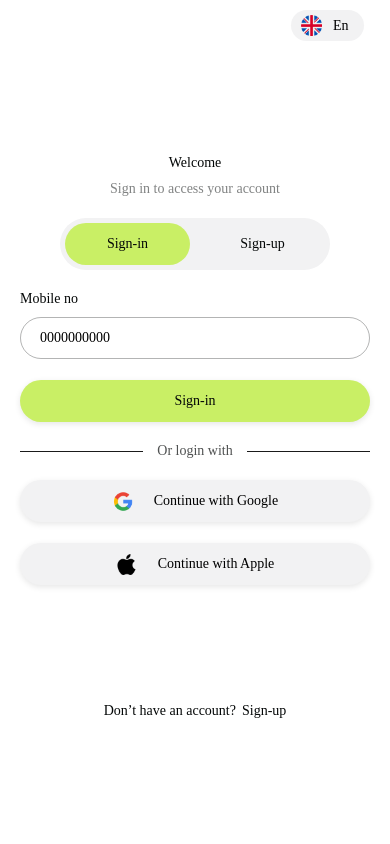
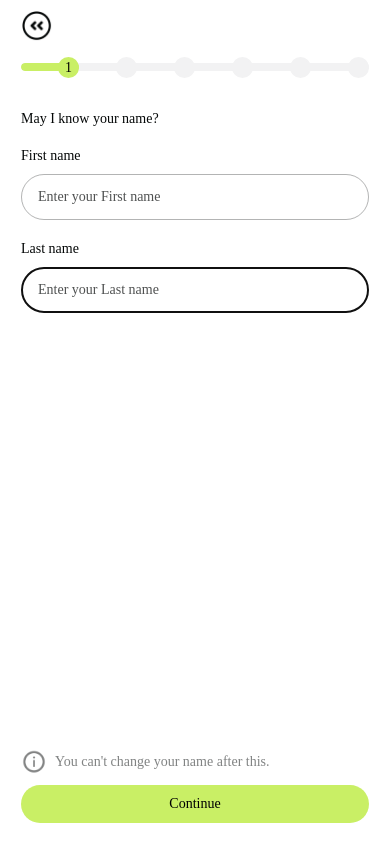
Before and after one commit to rutunovicbase/skincare-app, a React Native app: screen /EnterName in a window 390 px wide. Built offline with nearby package versions, Linux system fonts and the light colour scheme; what react-native-responsive-fontsize would draw is missing.

Commit message:
- Added enter name screen and animations for progress bar

```diff
--- /dev/null
+++ b/src/Components/common/ProgressBar.tsx
@@ -0,0 +1,166 @@
+import React, { useEffect } from 'react';
+import { View, StyleSheet, Text } from 'react-native';
+import Animated, {
+  useSharedValue,
+  useAnimatedStyle,
+  withTiming,
+  interpolate,
+  Extrapolate,
+} from 'react-native-reanimated';
+import { colors } from '../../Constant/Colors';
+import { fonts } from '../../Constant/Fonts';
+import { fontSize, wp } from '../../Helpers/globalFunction';
+
+interface ProgressBarProps {
+  currentStep: number; // 1-6
+  totalSteps?: number;
+  height?: number;
+  backgroundColor?: string;
+  progressColor?: string;
+  borderRadius?: number;
+  duration?: number;
+  showStepNumbers?: boolean;
+}
+
+const ProgressBar: React.FC<ProgressBarProps> = ({
+  currentStep,
+  totalSteps = 6,
+  height = wp(2.13),
+  backgroundColor = colors.secondaryGray,
+  progressColor = colors.primary,
+  borderRadius = 999,
+  duration = 500,
+}) => {
+  const progress = useSharedValue(0);
+
+  useEffect(() => {
+    const progressValue =
+      Math.max(0, Math.min(currentStep, totalSteps)) / totalSteps;
+    progress.value = withTiming(progressValue, { duration });
+  }, [currentStep, totalSteps, duration, progress]);
+
+  const animatedStyle = useAnimatedStyle(() => {
+    const width = interpolate(
+      progress.value,
+      [0, 1],
+      [0, 100],
+      Extrapolate.CLAMP,
+    );
+
+    return {
+      width: `${width}%`,
+    };
+  });
+
+  const renderStepCircles = () => {
+    return (
+      <View style={[styles.circlesContainer, { top: -wp(1.6) }]}>
+        {Array.from({ length: totalSteps }, (_, index) => {
+          const stepNumber = index + 1;
+          const isCompleted = stepNumber < currentStep;
+          const isCurrent = stepNumber === currentStep;
+
+          return (
+            <View key={stepNumber} style={styles.circleWrapper}>
+              <View
+                style={[
+                  styles.stepCircle,
+                  {
+                    backgroundColor:
+                      isCompleted || isCurrent
+                        ? progressColor
+                        : colors.secondaryGray,
+                    borderColor:
+                      isCompleted || isCurrent
+                        ? progressColor
+                        : backgroundColor,
+                  },
+                ]}
+              >
+                {currentStep === stepNumber && (
+                  <Text style={styles.stepNumberText}>{stepNumber}</Text>
+                )}
+              </View>
+            </View>
+          );
+        })}
+      </View>
+    );
+  };
+
+  return (
+    <View style={styles.mainContainer}>
+      <View style={[styles.progressBarContainer]}>
+        <View
+          style={[
+            styles.container,
+            {
+              height,
+              borderRadius,
+              backgroundColor,
+            },
+          ]}
+        >
+          <Animated.View
+            style={[
+              styles.progress,
+              {
+                backgroundColor: progressColor,
+                borderRadius,
+              },
+              animatedStyle,
+            ]}
+          />
+        </View>
+        {renderStepCircles()}
+      </View>
+    </View>
+  );
+};
+
+const styles = StyleSheet.create({
+  mainContainer: {
+    width: '100%',
+  },
+  progressBarContainer: {
+    position: 'relative',
+    width: '100%',
+    justifyContent: 'center',
+  },
+  container: {
+    width: '100%',
+    overflow: 'hidden',
+  },
+  progress: {
+    height: '100%',
+  },
+  circlesContainer: {
+    position: 'absolute',
+    left: wp(9.6),
+    right: 0,
+    flexDirection: 'row',
+    justifyContent: 'space-between',
+    alignItems: 'center',
+    pointerEvents: 'none',
+  },
+  circleWrapper: {
+    alignItems: 'center',
+    justifyContent: 'center',
+  },
+  stepCircle: {
+    width: wp(5.33),
+    height: wp(5.33),
+    borderRadius: wp(4),
+    justifyContent: 'center',
+    alignItems: 'center',
+    borderWidth: 2,
+    zIndex: 2,
+  },
+  stepNumberText: {
+    fontSize: fontSize(14),
+    fontFamily: fonts.Medium,
+    color: colors.black,
+  },
+});
+
+export default ProgressBar;
--- a/src/Constant/Icons.tsx
+++ b/src/Constant/Icons.tsx
@@ -8,4 +8,5 @@ export const icons = {
   frame1: require('../../assets/Images/frame1.png'),
   frame2: require('../../assets/Images/frame2.png'),
   frame3: require('../../assets/Images/frame3.png'),
+  info: require('../../assets/Images/info.png'),
 };
--- a/src/Navigation/RootNavigator.tsx
+++ b/src/Navigation/RootNavigator.tsx
@@ -6,6 +6,8 @@ import Login from '../Screens/Login';
 import OTPVerification from '../Screens/OTPVarification';
 import SelectLanguage from '../Screens/SelectLanguage';
 import Onboarding from '../Screens/Onboarding';
+import EnterName from '../Screens/EnterName';
+import SelectGender from '../Screens/SelectGender';
 
 function RootNavigator(): React.JSX.Element {
   const Stack = createNativeStackNavigator();
@@ -20,6 +22,8 @@ function RootNavigator(): React.JSX.Element {
         <Stack.Screen name="OTPVerification" component={OTPVerification} />
         <Stack.Screen name="SelectLanguage" component={SelectLanguage} />
         <Stack.Screen name="Onboarding" component={Onboarding} />
+        <Stack.Screen name="EnterName" component={EnterName} />
+        <Stack.Screen name="SelectGender" component={SelectGender} />
       </Stack.Navigator>
     </NavigationContainer>
   );
--- /dev/null
+++ b/src/Screens/EnterName.tsx
@@ -0,0 +1,145 @@
+import React, { useState } from 'react';
+import { Image, StyleSheet, Text, TextInput, View } from 'react-native';
+import { SafeAreaView } from 'react-native-safe-area-context';
+import { colors } from '../Constant/Colors';
+import { wp, hp, fontSize, navigate } from '../Helpers/globalFunction';
+import { fonts } from '../Constant/Fonts';
+import OnboardingHeader from '../Components/common/OnboardingHeader';
+import ProgressBar from '../Components/common/ProgressBar';
+import LinearButton from '../Components/common/LinearButton';
+import { icons } from '../Constant/Icons';
+
+function EnterName(): React.JSX.Element {
+  const [firstName, setFirstName] = useState('');
+  const [lastName, setLastName] = useState('');
+  const currentStep = 1;
+
+  return (
+    <SafeAreaView style={styles.container}>
+      <OnboardingHeader isIcon={true} isSkip={false} />
+      <View style={styles.progressContainer}>
+        <ProgressBar currentStep={currentStep} />
+      </View>
+      <View style={styles.content}>
+        <Text style={styles.title}>May I know your name?</Text>
+
+        <Text style={styles.inputLabel}>First name</Text>
+        <TextInput
+          style={styles.input}
+          placeholder="Enter your First name"
+          placeholderTextColor={colors.lightText}
+          value={firstName}
+          onChangeText={setFirstName}
+          autoFocus={true}
+        />
+        <Text style={styles.inputLabel}>Last name</Text>
+        <TextInput
+          style={styles.input}
+          placeholder="Enter your Last name"
+          placeholderTextColor={colors.lightText}
+          value={lastName}
+          onChangeText={setLastName}
+          autoFocus={true}
+        />
+      </View>
+      <View style={styles.infoContainer}>
+        <Image source={icons.info} style={styles.infoIcon} />
+        <Text style={styles.infoText}>
+          You can't change your name after this.
+        </Text>
+      </View>
+      <View style={styles.buttonContainer}>
+        <LinearButton
+          title="Continue"
+          onPress={() => {
+            navigate('SelectGender');
+          }}
+          style={styles.continueButton}
+          textStyle={styles.continueButtonText}
+        />
+      </View>
+    </SafeAreaView>
+  );
+}
+
+const styles = StyleSheet.create({
+  container: {
+    flex: 1,
+    backgroundColor: colors.background,
+    paddingHorizontal: wp(5.33),
+  },
+  progressContainer: {
+    marginTop: hp(2.58),
+    marginBottom: hp(2.7),
+  },
+  progressText: {
+    fontSize: fontSize(14),
+    color: colors.lightText,
+    textAlign: 'center',
+    marginTop: hp(1),
+    fontFamily: fonts.Regular,
+  },
+  content: {
+    flex: 1,
+    paddingTop: hp(2),
+  },
+  title: {
+    fontSize: fontSize(25),
+    fontFamily: fonts.Semibold,
+    color: colors.text,
+    marginRight: wp(36.8),
+    marginBottom: hp(2.46),
+  },
+  inputContainer: {
+    marginTop: hp(2),
+  },
+  input: {
+    borderWidth: 1,
+    borderColor: colors.borderGray,
+    borderRadius: wp(100),
+    paddingHorizontal: wp(4),
+    paddingVertical: hp(1.6),
+    fontSize: fontSize(12),
+    fontFamily: fonts.Medium,
+    color: colors.textRGBA,
+    marginBottom: hp(2.46),
+  },
+  inputLabel: {
+    fontSize: fontSize(16),
+    fontFamily: fonts.Medium,
+    color: colors.text,
+    marginBottom: hp(1.23),
+  },
+  continueButton: {
+    backgroundColor: colors.primary,
+    paddingVertical: hp(1.29),
+    borderRadius: wp(100),
+    justifyContent: 'center',
+  },
+  continueButtonText: {
+    textAlign: 'center',
+    fontSize: fontSize(16),
+    fontFamily: fonts.Semibold,
+  },
+  buttonContainer: {
+    marginBottom: hp(2.46),
+  },
+  infoContainer: {
+    flexDirection: 'row',
+    alignItems: 'center',
+    marginBottom: hp(1.23),
+  },
+  infoIcon: {
+    width: wp(6.66),
+    height: wp(6.66),
+    marginRight: wp(2),
+    resizeMode: 'contain',
+  },
+  infoText: {
+    fontSize: fontSize(14),
+    fontFamily: fonts.Semibold,
+    color: colors.textRGBA,
+  },
+});
+
+export default EnterName;
--- a/src/Screens/Onboarding.tsx
+++ b/src/Screens/Onboarding.tsx
@@ -2,7 +2,7 @@ import React, { useState } from 'react';
 import { View, Text, StyleSheet, TouchableOpacity, Image } from 'react-native';
 import { SafeAreaView } from 'react-native-safe-area-context';
 import { colors } from '../Constant/Colors';
-import { fontSize, hp, wp } from '../Helpers/globalFunction';
+import { fontSize, hp, navigate, wp } from '../Helpers/globalFunction';
 import { fonts } from '../Constant/Fonts';
 import { icons } from '../Constant/Icons';
 import OnboardingHeader from '../Components/common/OnboardingHeader';
@@ -61,6 +61,8 @@ export default function Onboarding(): React.JSX.Element {
   const handleNext = () => {
     if (progress.value < ONBOARDING_DATA.length - 1) {
       progress.value = withTiming(progress.value + 1, { duration: 400 });
+    } else {
+      navigate('EnterName');
     }
   };
 
```
Also changed, not shown: assets/Images/info.png (added).
